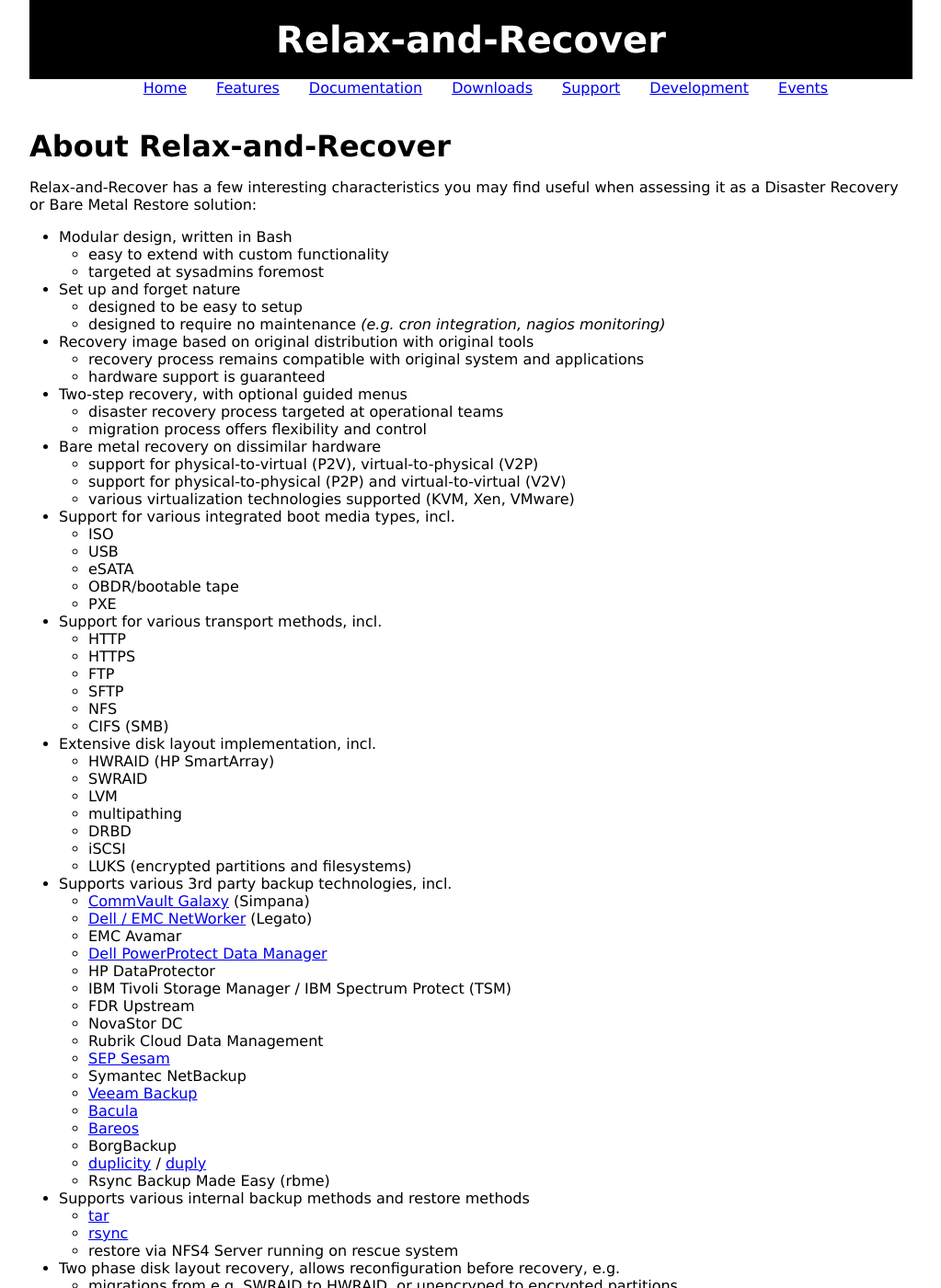
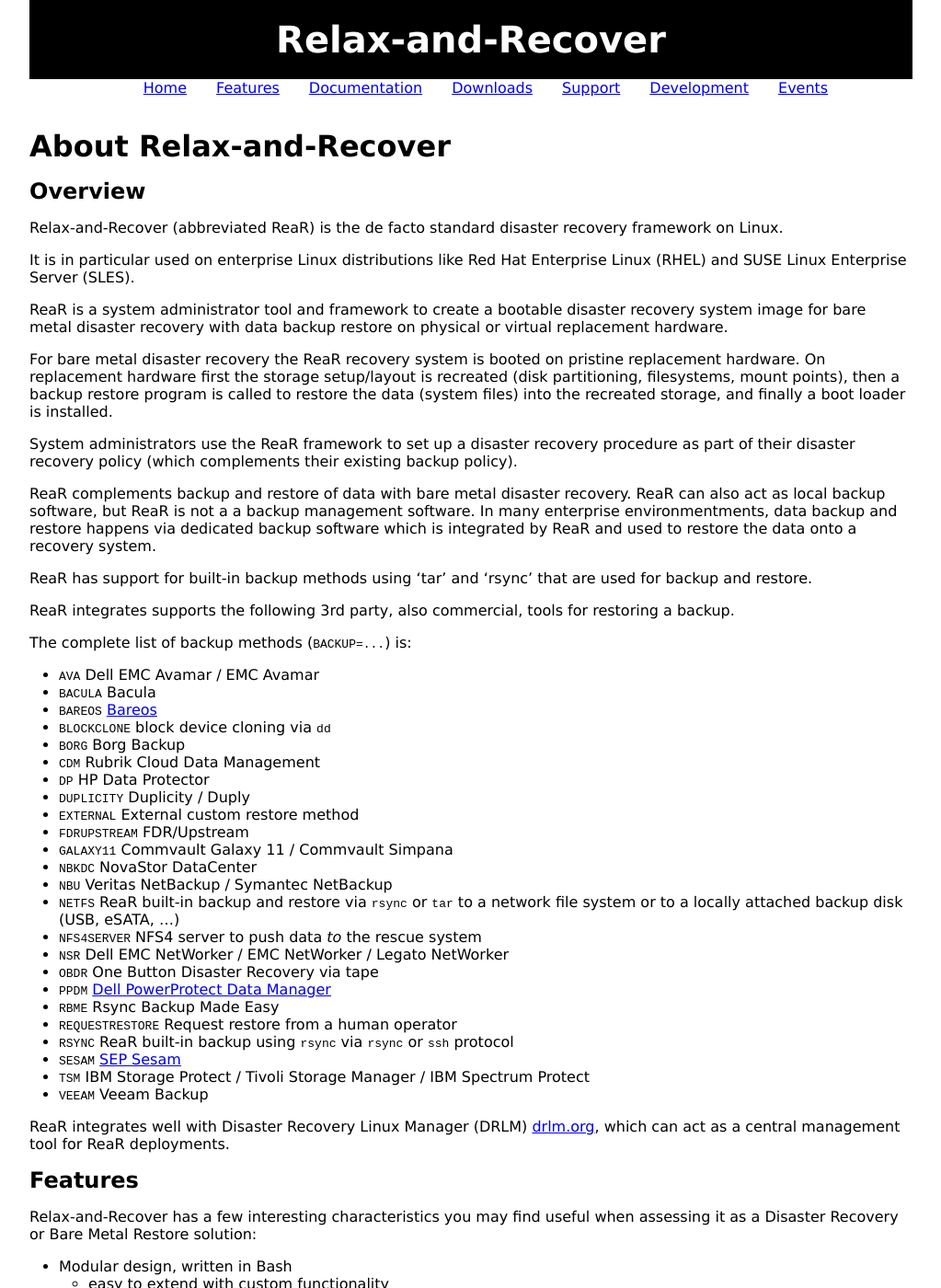
Before and after one commit to rear/rear.github.com, a Jekyll site: the page built from about/index.md, in a window 1280 px wide and 1400 px high. Shown: the whole window at 92% size, without its empty margins (128-1151 px from the left). Built offline with Jekyll 4.4.1, drawn with Linux system fonts in a browser that asks for light colours; some of the changed text lies outside the part shown.

Commit message:
update docs to markdown and to clearly list the supported backup tools

```diff
--- a/about/index.md
+++ b/about/index.md
@@ -2,6 +2,62 @@
 layout: default
 title: About Relax-and-Recover
 ---
+
+## Overview
+
+Relax-and-Recover (abbreviated ReaR) is the de facto standard disaster recovery framework on Linux.
+
+It is in particular used on enterprise Linux distributions like Red Hat Enterprise Linux (RHEL)
+and SUSE Linux Enterprise Server (SLES).
+
+ReaR is a system administrator tool and framework to create a bootable disaster recovery system image
+for bare metal disaster recovery with data backup restore on physical or virtual replacement hardware.
+
+For bare metal disaster recovery the ReaR recovery system is booted on pristine replacement hardware.
+On replacement hardware first the storage setup/layout is recreated (disk partitioning, filesystems, mount points),
+then a backup restore program is called to restore the data (system files) into the recreated storage,
+and finally a boot loader is installed.
+
+System administrators use the ReaR framework to set up a disaster recovery procedure
+as part of their disaster recovery policy (which complements their existing backup policy).
+
+ReaR complements backup and restore of data with bare metal disaster recovery. ReaR can also act as local backup software,
+but ReaR is not a a backup management software. In many enterprise environmentments, data backup and restore happens via dedicated backup software which is integrated by ReaR and used to restore the data onto a recovery system.
+
+ReaR has support for built-in backup methods using 'tar' and 'rsync' that are used for backup and restore.
+
+ReaR integrates supports the following 3rd party, also commercial, tools for restoring a backup.
+
+The complete list of backup methods (`BACKUP=...`) is:
+
+* `AVA` Dell EMC Avamar / EMC Avamar
+* `BACULA` Bacula
+* `BAREOS` [Bareos](https://docs.bareos.org/Appendix/DisasterRecoveryUsingBareos.html#linux)
+* `BLOCKCLONE` block device cloning via `dd`
+* `BORG` Borg Backup
+* `CDM` Rubrik Cloud Data Management
+* `DP` HP Data Protector
+* `DUPLICITY` Duplicity / Duply
+* `EXTERNAL` External custom restore method
+* `FDRUPSTREAM` FDR/Upstream
+* `GALAXY11` Commvault Galaxy 11 / Commvault Simpana
+* `NBKDC` NovaStor DataCenter
+* `NBU` Veritas NetBackup / Symantec NetBackup
+* `NETFS` ReaR built-in backup and restore via `rsync` or `tar` to a network file system or to a locally attached backup disk (USB, eSATA, ...)
+* `NFS4SERVER` NFS4 server to push data *to* the rescue system
+* `NSR` Dell EMC NetWorker / EMC NetWorker / Legato NetWorker
+* `OBDR` One Button Disaster Recovery via tape
+* `PPDM` [Dell PowerProtect Data Manager](https://infohub.delltechnologies.com/en-us/t/simplifying-linux-bmr-for-powerprotect-data-manager-using-rear-relax-and-recover-disaster-recovery-solution/)
+* `RBME` Rsync Backup Made Easy
+* `REQUESTRESTORE` Request restore from a human operator
+* `RSYNC` ReaR built-in backup using `rsync` via `rsync` or `ssh` protocol
+* `SESAM` [SEP Sesam](https://wiki.sep.de/wiki/index.php/Bare_Metal_Recovery_Linux)
+* `TSM` IBM Storage Protect / Tivoli Storage Manager / IBM Spectrum Protect
+* `VEEAM` Veeam Backup
+
+ReaR integrates well with Disaster Recovery Linux Manager (DRLM) [drlm.org](https://drlm.org), which can act as a central management tool for ReaR deployments.
+
+## Features
 
 Relax-and-Recover has a few interesting characteristics you may find useful
 when assessing it as a Disaster Recovery or Bare Metal Restore solution:
@@ -21,8 +77,9 @@
 * Two-step recovery, with optional guided menus
   * disaster recovery process targeted at operational teams
   * migration process offers flexibility and control
+  * fully unattended recovery possible for large scale deployments
 
-* Bare metal recovery on dissimilar hardware
+* Bare metal recovery on different hardware
   * support for physical-to-virtual (P2V), virtual-to-physical (V2P)
   * support for physical-to-physical (P2P) and virtual-to-virtual (V2V)
   * various virtualization technologies supported (KVM, Xen, VMware)
@@ -51,26 +108,14 @@
   * iSCSI
   * LUKS (encrypted partitions and filesystems)
 
-* Supports various 3rd party backup technologies, incl.
-  * [CommVault Galaxy](https://www.commvault.com/) (Simpana)
-  * [Dell / EMC NetWorker](https://www.dell.com/en-us/dt/data-protection/data-protection-suite/networker-data-protection-software.htm) (Legato)
-  * EMC Avamar
-  * [Dell PowerProtect Data Manager](https://www.dell.com/en-us/dt/data-protection/powerprotect-data-manager.htm)
-  * HP DataProtector
-  * IBM Tivoli Storage Manager / IBM Spectrum Protect (TSM)
-  * FDR Upstream
-  * NovaStor DC
-  * Rubrik Cloud Data Management
-  * [SEP Sesam](https://www.sepsoftware.com/sep-sesam/disaster-recovery/)
-  * Symantec NetBackup
-  * [Veeam Backup](https://www.veeam.com/)
-  * [Bacula](http://www.bacula.org)
-  * [Bareos](http://www.bareos.org/en/HOWTO/articles/relax-and-recover-with-bareos.html)
-  * BorgBackup
-  * [duplicity](http://duplicity.nongnu.org) / [duply](http://duply.net)
-  * Rsync Backup Made Easy (rbme)
+* Supports various 3rd party backup technologies
+  * use backup tool of your choice
+  * restore files from backup software, ReaR takes care of the rest and controls the entire process from bare metal boot to functioning new system
+  * integrates with many commercial backup software
+  * integrates with many Open Source backup software
+  * with some tools, ReaR can also store the rescue media with the backup software
 
-* Supports various internal backup methods and restore methods
+* Supports various built-in backup and restore methods
   * [tar](http://www.gnu.org/software/tar)
   * [rsync](http://rsync.samba.org)
   * restore via NFS4 Server running on rescue system
@@ -85,13 +130,13 @@
   * log files are moved to recovery image, and to recovered system (available in every step for debugging)
   * advanced debugging options to help trace scripts or develop new functionality
 
-* Integration with monitoring (examples for Nagios/Opsview)
+* Integration with monitoring
+  * examples for Nagios/Opsview
 
 * Integration with scheduler
-   _(e.g. let cron recreate and transfer your images upon disk layout changes)_
+  * e.g. let cron recreate and transfer your images upon disk layout changes
 
 * Various best practices to assist recovery
-
   * integrates with local bootloader
      _(in case it is still possible, you can restore from local disk through Grub)_
   * automatic network and ssh configuration
```
Also changed, not shown: documentation/index.md (+1 -1 lines), documentation/release-notes-2-8.md (+21 -32 lines), index.md (+33 -2 lines), usage/index.md (+3 -8 lines), README.md, _config.yml (line endings or trailing spaces).
